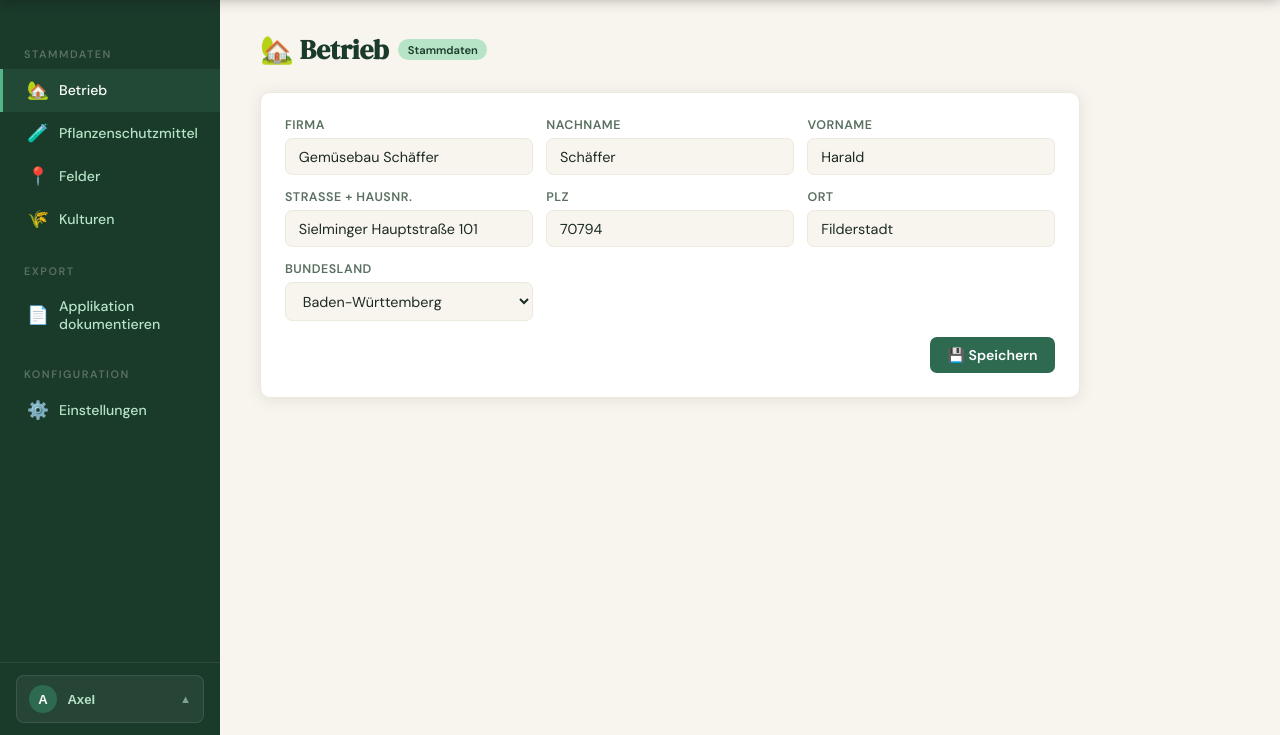
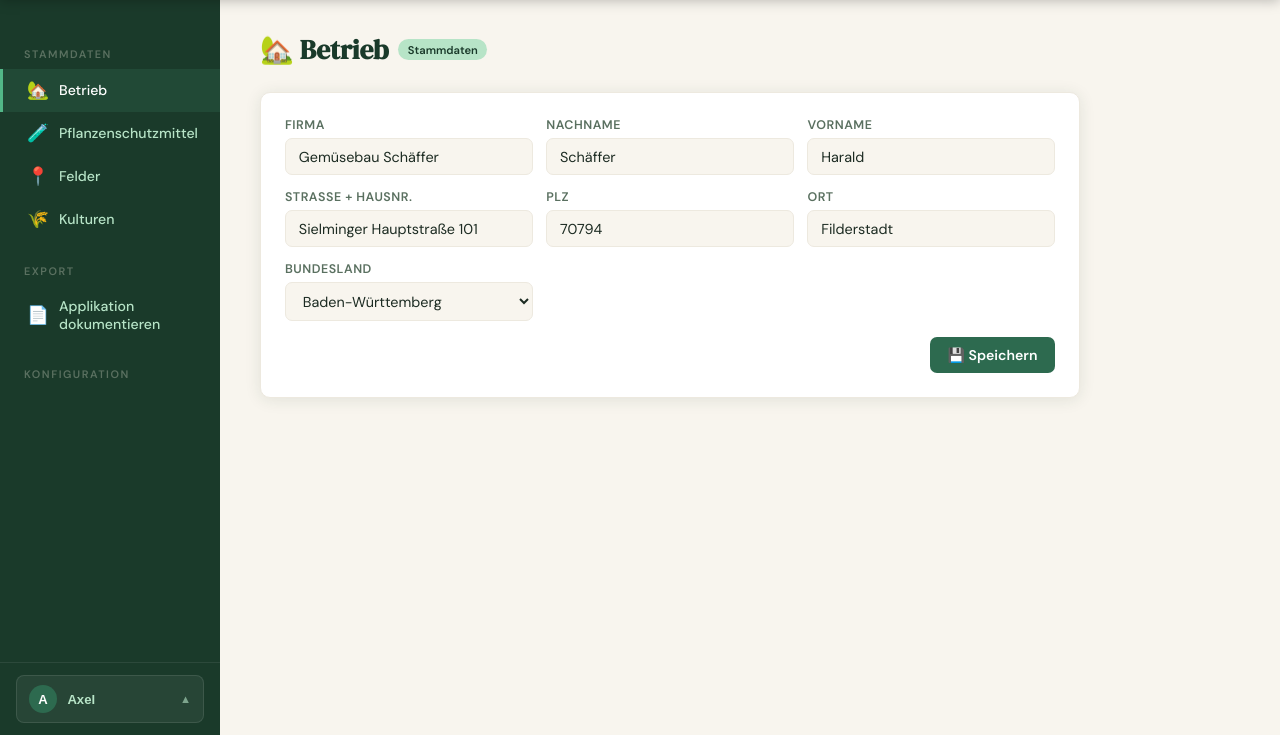
Before and after one commit to schulsi/PSMSimple, a Flask app: page / in a window 1280 px wide. Shown: the part 65-800 px from the top of the page. Run offline with Flask 3, Linux system fonts and the light colour scheme; a user stored in the database is signed in; data comes from the database, SQL or seed files in the repository.

Commit message:
Moved settings to user menu

```diff
--- a/templates/index.html
+++ b/templates/index.html
@@ -315,7 +315,6 @@
       <div class="section-label">Export</div>
       <a onclick="showTab('export',this)"><span class="ico">📄</span> Applikation dokumentieren</a>
       <div class="section-label">Konfiguration</div>
-      <a onclick="showTab('settings',this)"><span class="ico">⚙️</span> Einstellungen</a>
     </div>
 
     <!-- ── User widget ── -->
@@ -332,6 +331,7 @@
             <button onclick="renameUser()">Speichern</button>
           </div>
         </div>
+        <a onclick="showTab('settings',this)"><span class="ico">⚙️</span> <div class="popup-label">Einstellungen</div></a>
         <a class="popup-logout" href="{{ url_for('logout') }}">🚪 Abmelden</a>
       </div>
 
```
